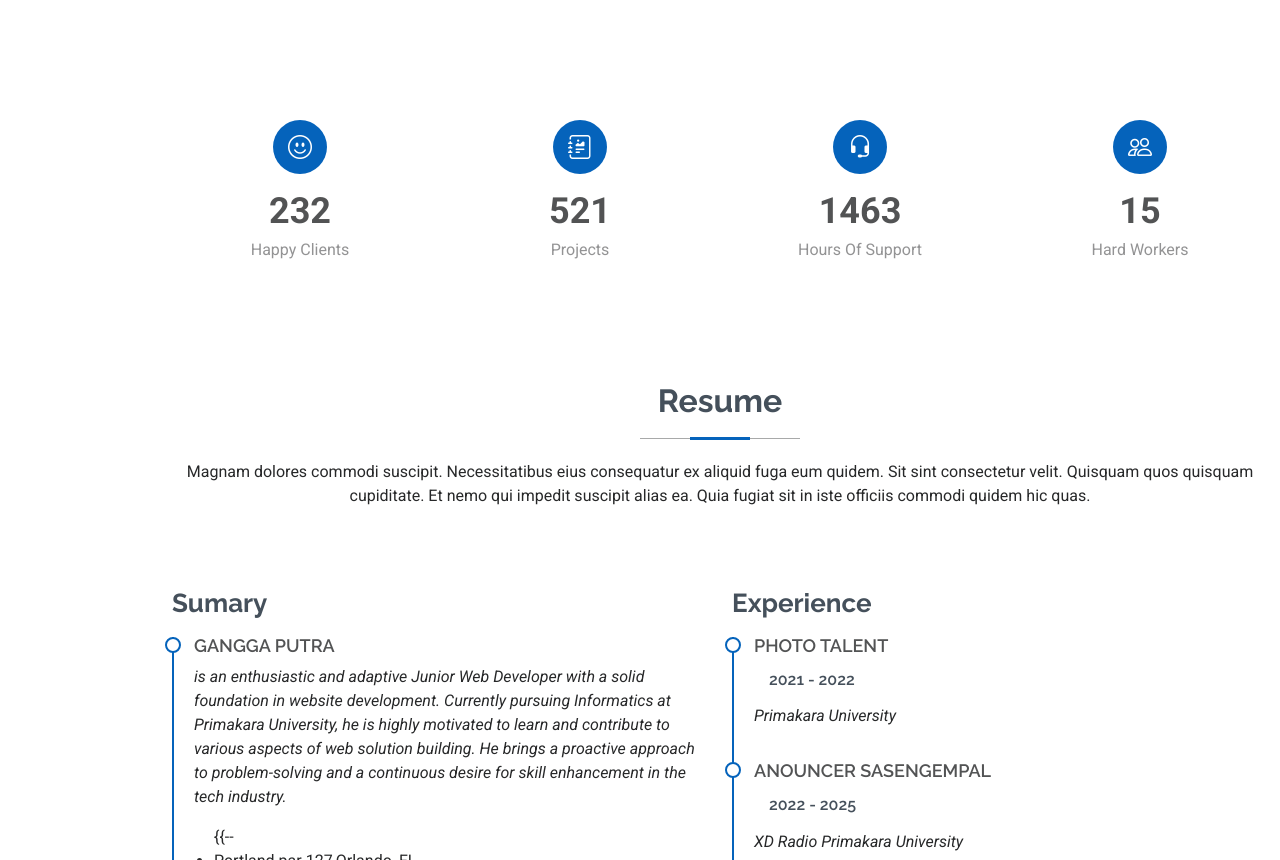
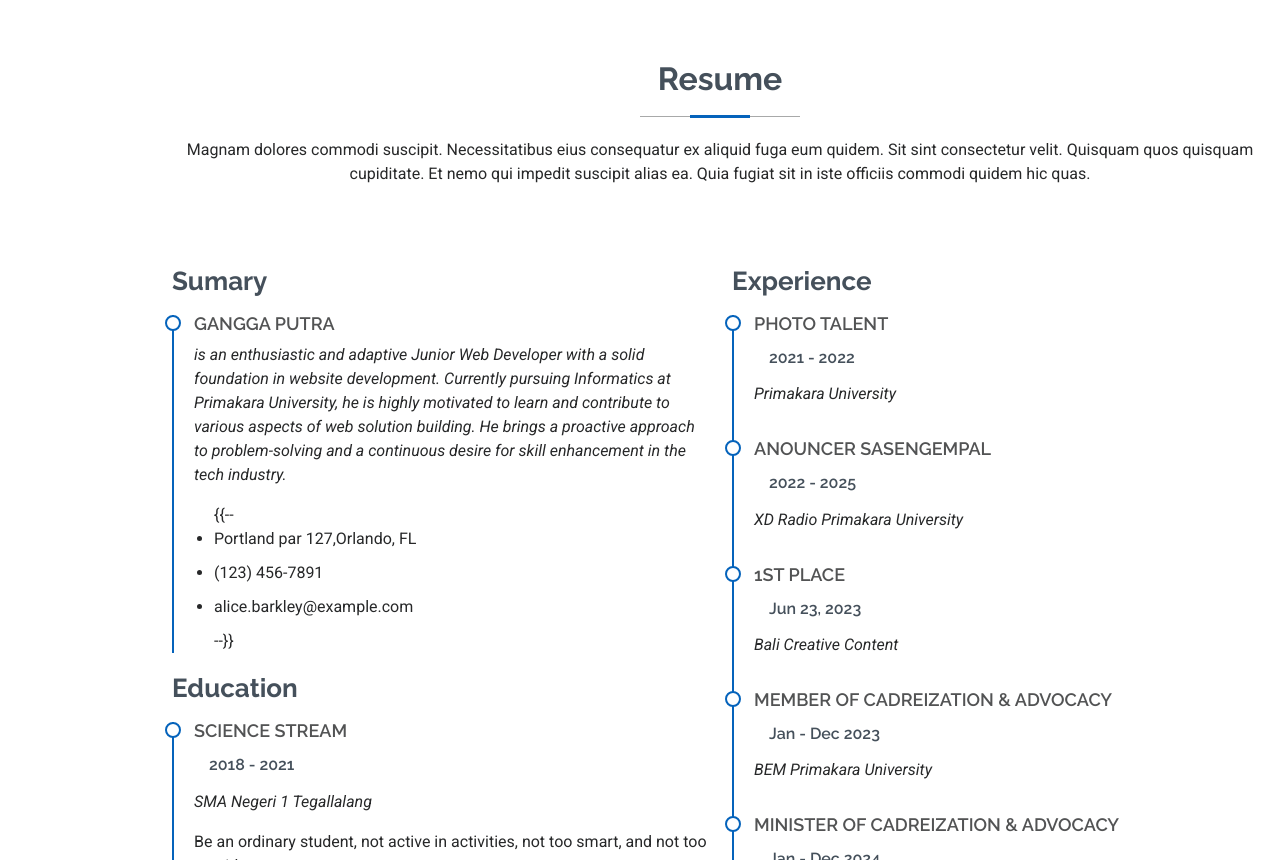
Before and after one commit to GANGGAID/portofolio, a plain HTML site: page index.html in a window 1280 px wide. Shown: the part 1595-2455 px from the top of the page. Drawn offline with Linux system fonts and the light colour scheme.

Commit message:
Update index.html

```diff
--- a/index.html
+++ b/index.html
@@ -152,56 +152,6 @@
 
             </div>
 
-        </section><!-- /About Section -->
-
-        <!-- Stats Section -->
-        <section id="stats" class="stats section">
-
-            <div class="container" data-aos="fade-up" data-aos-delay="100">
-
-                <div class="row gy-4">
-
-                    <div class="col-lg-3 col-md-6 d-flex flex-column align-items-center">
-                        <i class="bi bi-emoji-smile"></i>
-                        <div class="stats-item">
-                            <span data-purecounter-start="0" data-purecounter-end="232" data-purecounter-duration="1"
-                                class="purecounter"></span>
-                            <p>Happy Clients</p>
-                        </div>
-                    </div><!-- End Stats Item -->
-
-                    <div class="col-lg-3 col-md-6 d-flex flex-column align-items-center">
-                        <i class="bi bi-journal-richtext"></i>
-                        <div class="stats-item">
-                            <span data-purecounter-start="0" data-purecounter-end="521" data-purecounter-duration="1"
-                                class="purecounter"></span>
-                            <p>Projects</p>
-                        </div>
-                    </div><!-- End Stats Item -->
-
-                    <div class="col-lg-3 col-md-6 d-flex flex-column align-items-center">
-                        <i class="bi bi-headset"></i>
-                        <div class="stats-item">
-                            <span data-purecounter-start="0" data-purecounter-end="1463" data-purecounter-duration="1"
-                                class="purecounter"></span>
-                            <p>Hours Of Support</p>
-                        </div>
-                    </div><!-- End Stats Item -->
-
-                    <div class="col-lg-3 col-md-6 d-flex flex-column align-items-center">
-                        <i class="bi bi-people"></i>
-                        <div class="stats-item">
-                            <span data-purecounter-start="0" data-purecounter-end="15" data-purecounter-duration="1"
-                                class="purecounter"></span>
-                            <p>Hard Workers</p>
-                        </div>
-                    </div><!-- End Stats Item -->
-
-                </div>
-
-            </div>
-
-        </section><!-- /Stats Section -->
 
         <!-- Resume Section -->
         <section id="resume" class="resume section">
```
